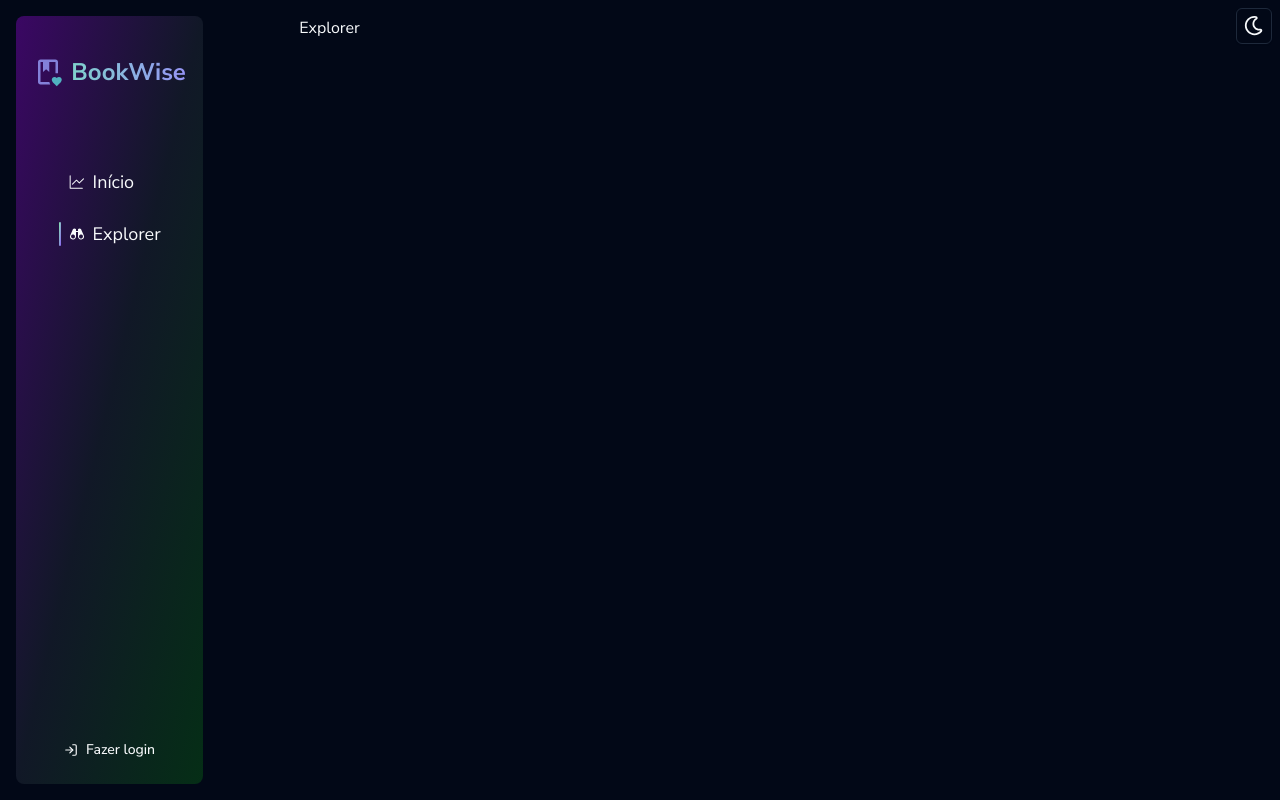
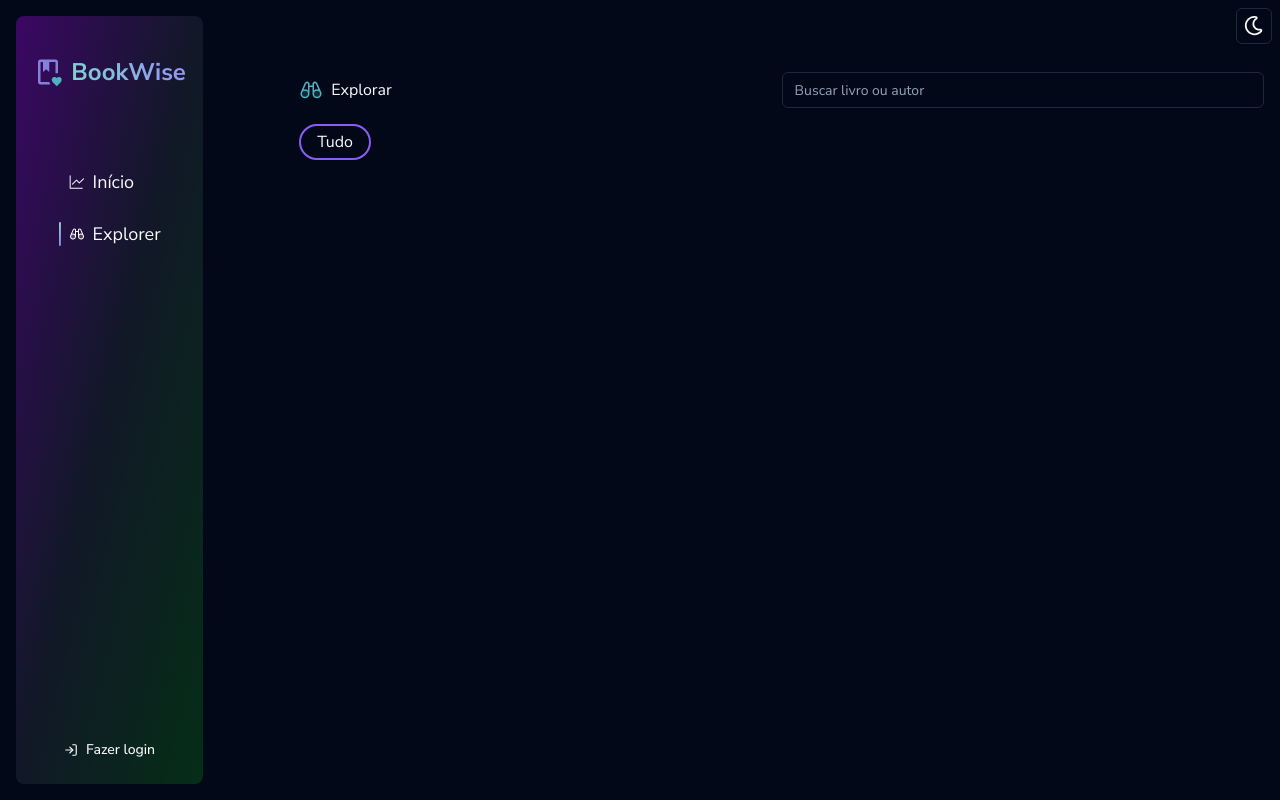
Before and after one commit to awardlys/book-wise-app, a React (Vite) app: page /explorer in a window 1280 px wide. Built offline with nearby package versions, Linux system fonts and the light colour scheme; a web font is replaced by a local one.

Commit message:
feat(src): creat explorer

```diff
--- a/src/components/sidebar/index.tsx
+++ b/src/components/sidebar/index.tsx
@@ -1,6 +1,6 @@
 import { GoGraph } from "react-icons/go";
 import { LuLogIn } from "react-icons/lu";
-import { PiBinocularsFill } from "react-icons/pi";
+import { PiBinocularsDuotone } from "react-icons/pi";
 import { useLocation } from "react-router-dom";
 import { Logo } from "../logo";
 import { Button } from "../ui/button";
@@ -23,7 +23,7 @@
             to={"/explorer"}
             name="Explorer"
             current={pathname}
-            icon={PiBinocularsFill}
+            icon={PiBinocularsDuotone}
           />
         </div>
       </div>
--- /dev/null
+++ b/src/components/tag-categorys/index.tsx
@@ -0,0 +1,22 @@
+import { HTMLAttributes } from "react";
+
+interface TagCategoryProps extends HTMLAttributes<HTMLSpanElement> {
+  name: string;
+  isActive?: boolean;
+}
+
+export function TagCategory({
+  name,
+  isActive,
+  ...props
+}: Readonly<TagCategoryProps>) {
+  return (
+    <span
+      {...props}
+      data-isActive={isActive}
+      className="py-1 px-4 rounded-full border-violet-500 border-2 border-solid data-[isActive=true]:bg-violet-400"
+    >
+      {name}
+    </span>
+  );
+}
--- /dev/null
+++ b/src/components/ui/input.tsx
@@ -0,0 +1,25 @@
+import * as React from "react"
+
+import { cn } from "@/lib/utils"
+
+export interface InputProps
+  extends React.InputHTMLAttributes<HTMLInputElement> {}
+
+const Input = React.forwardRef<HTMLInputElement, InputProps>(
+  ({ className, type, ...props }, ref) => {
+    return (
+      <input
+        type={type}
+        className={cn(
+          "flex h-9 w-full rounded-md border border-input bg-transparent px-3 py-1 text-sm shadow-sm transition-colors file:border-0 file:bg-transparent file:text-sm file:font-medium placeholder:text-muted-foreground focus-visible:outline-none focus-visible:ring-1 focus-visible:ring-ring disabled:cursor-not-allowed disabled:opacity-50",
+          className
+        )}
+        ref={ref}
+        {...props}
+      />
+    )
+  }
+)
+Input.displayName = "Input"
+
+export { Input }
--- a/src/pages/explorer/index.tsx
+++ b/src/pages/explorer/index.tsx
@@ -1,7 +1,26 @@
+import { TagCategory } from "@/components/tag-categorys";
+import { Input } from "@/components/ui/input";
+import { useState } from "react";
+import { PiBinocularsDuotone } from "react-icons/pi";
+
 export function Explorer() {
+  const [tagActive, setTagActive] = useState("");
   return (
     <div>
-      <h1>Explorer</h1>
+      <header className="flex justify-between py-4 mt-10">
+        <div className="flex justify-normal gap-2 items-center">
+          {" "}
+          <PiBinocularsDuotone className="w-6 h-6" color="#50B2C0" /> Explorar
+        </div>
+        <Input placeholder="Buscar livro ou autor" className="w-1/2" />
+      </header>
+      <div className="flex gap-4">
+        <TagCategory
+          name="Tudo"
+          isActive={tagActive === "Tudo"}
+          onClick={() => setTagActive("Tudo")}
+        />
+      </div>
     </div>
   );
 }
```
